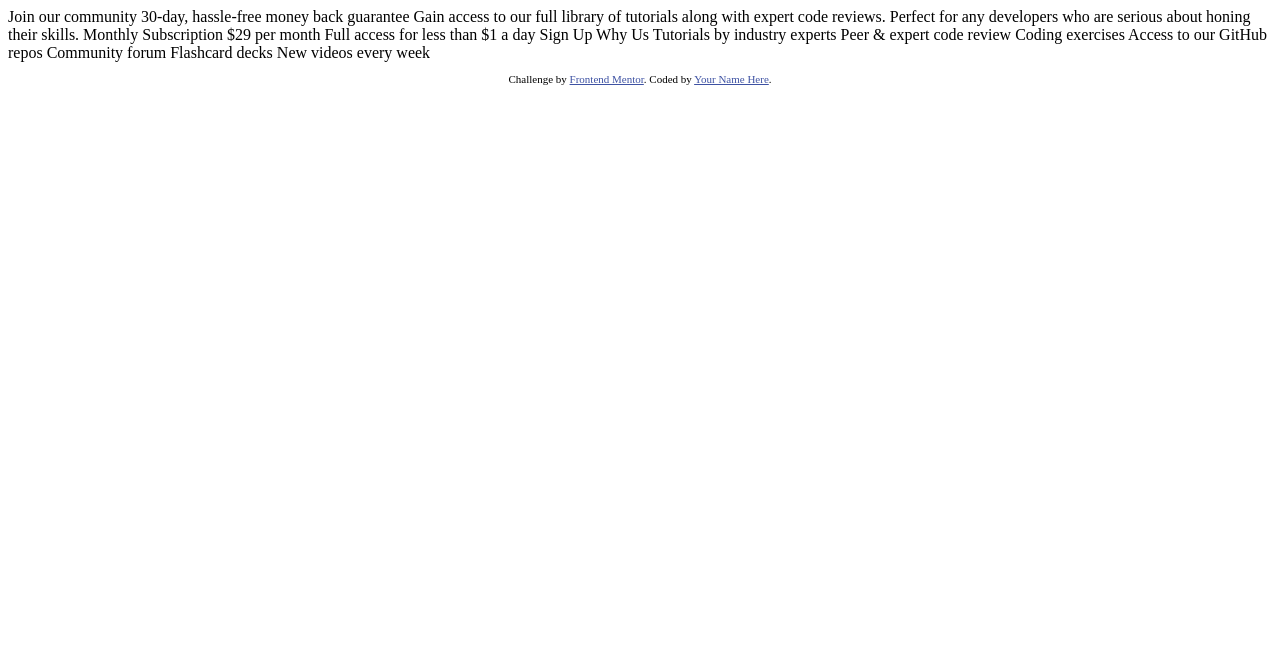
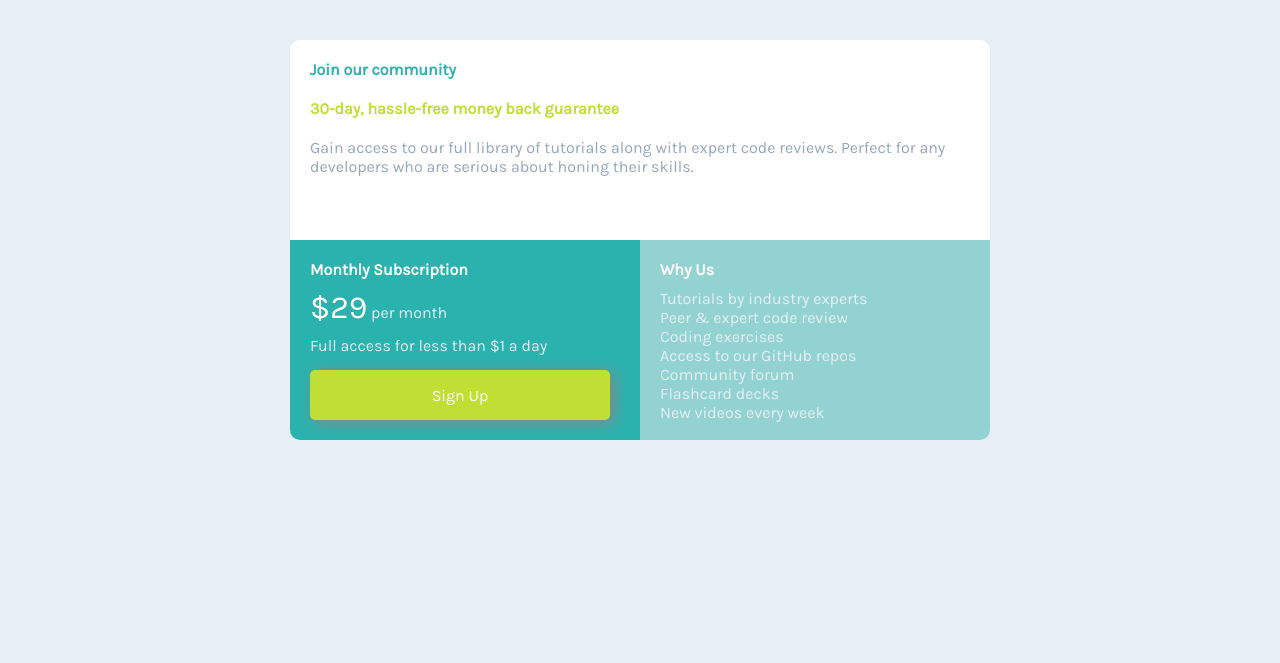
Before and after one commit to Ranzor234/Single-Grid, a plain HTML site: page index.html in a window 1280 px wide. Drawn offline with Linux system fonts and the light colour scheme.

Commit message:
css done

```diff
--- a/index.html
+++ b/index.html
@@ -1,50 +1,69 @@
+<!-- @format -->
+
 <!DOCTYPE html>
 <html lang="en">
 	<head>
-  <meta charset="UTF-8">
-  <meta name="viewport" content="width=device-width, initial-scale=1.0"> <!-- displays site properly based on user's device -->
+		<meta charset="UTF-8" />
+		<meta name="viewport" content="width=device-width, initial-scale=1.0" />
+		<!-- displays site properly based on user's device -->
 
-  <link rel="icon" type="image/png" sizes="32x32" href="./images/favicon-32x32.png">
+		<link
+			rel="icon"
+			type="image/png"
+			sizes="32x32"
+			href="./images/favicon-32x32.png"
+		/>
 
 		<title>Frontend Mentor | Single Price Grid Component</title>
 
+		<!-- css -->
+		<link rel="stylesheet" href="style.css" />
+
 		<!-- Feel free to remove these styles or customise in your own stylesheet 👍 -->
-  <style>
-    .attribution { font-size: 11px; text-align: center; }
-    .attribution a { color: hsl(228, 45%, 44%); }
-  </style>
+		<!-- fonts -->
+		<link
+			href="https://fonts.googleapis.com/css2?family=Karla&display=swap"
+			rel="stylesheet"
+		/>
 	</head>
 	<body>
-  Join our community
-
-  30-day, hassle-free money back guarantee
-
-  Gain access to our full library of tutorials along with expert code reviews.
-  Perfect for any developers who are serious about honing their skills.
-
-  Monthly Subscription
-
-  &dollar;29 per month
-
-  Full access for less than &dollar;1 a day
-
-  Sign Up
-
-  Why Us
-
-  Tutorials by industry experts
-  Peer &amp; expert code review
-  Coding exercises
-  Access to our GitHub repos
-  Community forum
-  Flashcard decks
-  New videos every week
-
-  <footer>
-    <p class="attribution">
-      Challenge by <a href="https://www.frontendmentor.io?ref=challenge" target="_blank">Frontend Mentor</a>.
-      Coded by <a href="#">Your Name Here</a>.
+		<div class="wrapper">
+			<div class="upper">
+				<div class="upper-items">
+					<h1>Join our community</h1>
+					<h4>30-day, hassle-free money back guarantee</h4>
+					<p>
+						Gain access to our full library of tutorials along with expert code
+						reviews. Perfect for any developers who are serious about honing
+						their skills.
 					</p>
-  </footer>
+				</div>
+			</div>
+			<div class="middle">
+				<div class="middle-items">
+					<h1>Monthly Subscription</h1>
+					<p>
+						<span>&dollar;29</span>
+						per month
+					</p>
+					<p class="text">Full access for less than &dollar;1 a day</p>
+					<button class="sign-up">Sign Up</button>
+				</div>
+			</div>
+			<div class="bottom">
+				<div class="bottom-items">
+					<h1>Why Us</h1>
+					<div class="reasons">
+						<p>Tutorials by industry experts</p>
+						<p>Peer &amp; expert code review</p>
+						<p>Coding exercises</p>
+						<p>Access to our GitHub repos</p>
+						<p>Community forum</p>
+						<p>Flashcard decks</p>
+						<p>New videos every week</p>
+					</div>
+				</div>
+			</div>
+		</div>
 	</body>
 </html>
--- /dev/null
+++ b/style.css
@@ -0,0 +1,136 @@
+/** @format */
+:root {
+	--Cyan: hsl(179, 62%, 43%);
+	--Bright-Yellow: hsl(71, 73%, 54%);
+	--Light-Gray: hsl(204, 43%, 93%);
+	--Grayish-Blue: hsl(218, 22%, 67%);
+	--Light-Cyan: hsl(179, 42%, 70%);
+}
+* {
+	padding: 0;
+	margin: 0;
+	font-size: 16px;
+	font-family: "Karla", sans-serif;
+}
+
+body {
+	background-color: var(--Light-Gray);
+}
+
+.wrapper {
+	display: grid;
+	grid-template-columns: auto 350px auto;
+	grid-template-rows: 40px 1fr 1fr 1fr 20px;
+	/* justify-items: center; */
+}
+
+.upper {
+	grid-column-start: 2;
+	grid-row-start: 2;
+	width: 350px;
+	height: 200px;
+	background-color: #ffffff;
+	border-top-left-radius: 10px;
+	border-top-right-radius: 10px;
+}
+
+.upper-items,
+.middle-items,
+.bottom-items {
+	margin-left: 20px;
+}
+.upper h1 {
+	padding-top: 20px;
+
+	color: var(--Cyan);
+}
+
+.upper h4 {
+	margin-top: 20px;
+	color: var(--Bright-Yellow);
+}
+
+.upper p {
+	margin-top: 20px;
+	color: var(--Grayish-Blue);
+}
+
+.middle {
+	grid-column-start: 2;
+	grid-row-start: 3;
+	width: 350px;
+	height: 200px;
+	background-color: var(--Cyan);
+}
+
+.middle h1 {
+	padding-top: 20px;
+	color: #ffffff;
+	font-weight: 700;
+}
+
+.middle p {
+	margin-top: 10px;
+	color: var(--Light-Gray);
+}
+
+.middle p span {
+	font-size: 2em;
+	color: #ffffff;
+}
+
+.middle button {
+	cursor: pointer;
+	margin-top: 15px;
+	outline: unset;
+	border: none;
+	width: 300px;
+	height: 50px;
+	border-radius: 5px;
+	background-color: var(--Bright-Yellow);
+	color: #ffffff;
+	box-shadow: 4px 3px 15px #888888;
+	transition: 0.4s;
+}
+
+.middle button:hover {
+	background-color: #ffffff;
+	color: var(--Bright-Yellow);
+}
+.bottom {
+	grid-column-start: 2;
+	grid-row-start: 4;
+	width: 350px;
+	height: 200px;
+	background-color: var(--Light-Cyan);
+	border-bottom-left-radius: 10px;
+	border-bottom-right-radius: 10px;
+}
+
+.bottom h1 {
+	padding-top: 20px;
+	color: #ffffff;
+}
+.reasons {
+	margin-top: 10px;
+}
+
+.reasons p {
+	color: var(--Light-Gray);
+}
+
+@media (min-width: 825px) {
+	.upper {
+		width: 700px;
+	}
+
+	.middle {
+		border-bottom-left-radius: 10px;
+		border-bottom-right-radius: 0;
+	}
+	.bottom {
+		border-bottom-left-radius: 0;
+		grid-column-start: 3;
+		grid-row-start: 3;
+	}
+}
```
Lines whose indentation alone changed are shown as unchanged.
